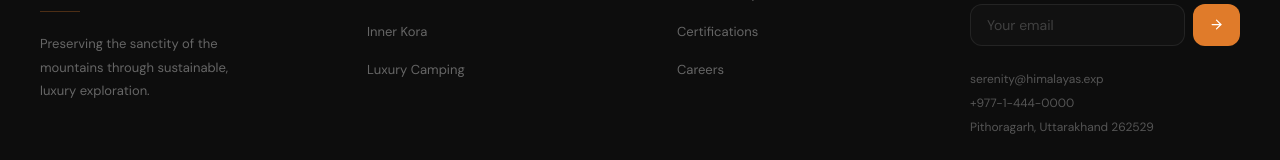
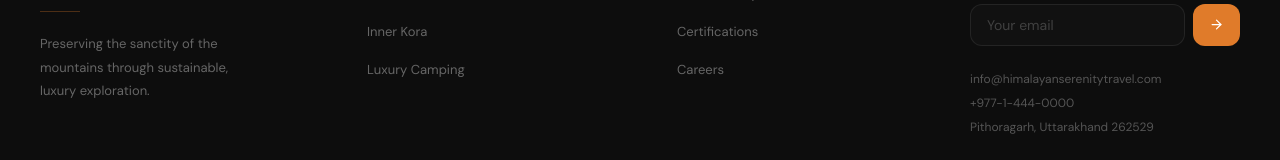
Before and after one commit to bhattpoms0-bit/himalayan-serenity, a React (Vite) app: page /contact in a window 1280 px wide. Shown: the part 1464-1624 px from the top of the page. Built offline with nearby package versions, Linux system fonts and the light colour scheme; a web font is replaced by a local one.

Commit message:
update: change display email to info@himalayanserenitytravel.com

```diff
--- a/src/components/Footer.jsx
+++ b/src/components/Footer.jsx
@@ -165,7 +165,7 @@ export default function Footer() {
 
             {/* Contact info */}
             <div className="space-y-1.5 mb-6 font-sans" style={{ fontSize: 12, color: '#555555' }}>
-              <p>serenity@himalayas.exp</p>
+              <p>info@himalayanserenitytravel.com</p>
               <p>+977-1-444-0000</p>
               <p>Pithoragarh, Uttarakhand 262529</p>
             </div>
--- a/src/pages/Contact.jsx
+++ b/src/pages/Contact.jsx
@@ -197,7 +197,7 @@ export default function ContactPage() {
                 <h3 className="font-serif text-2xl text-brand-cream mb-6">Connect With Us</h3>
                 <div className="space-y-5">
                   {[
-                    { icon: Mail,    label: 'Email',            value: 'serenity@himalayas.exp'      },
+                    { icon: Mail,    label: 'Email',            value: 'info@himalayanserenitytravel.com' },
                     { icon: Phone,   label: 'Phone / WhatsApp', value: '+977-1-444-0000'              },
                     { icon: MapPin,  label: 'Address',          value: 'Pithoragarh, Uttarakhand 262529' },
                   ].map(item => (
```
